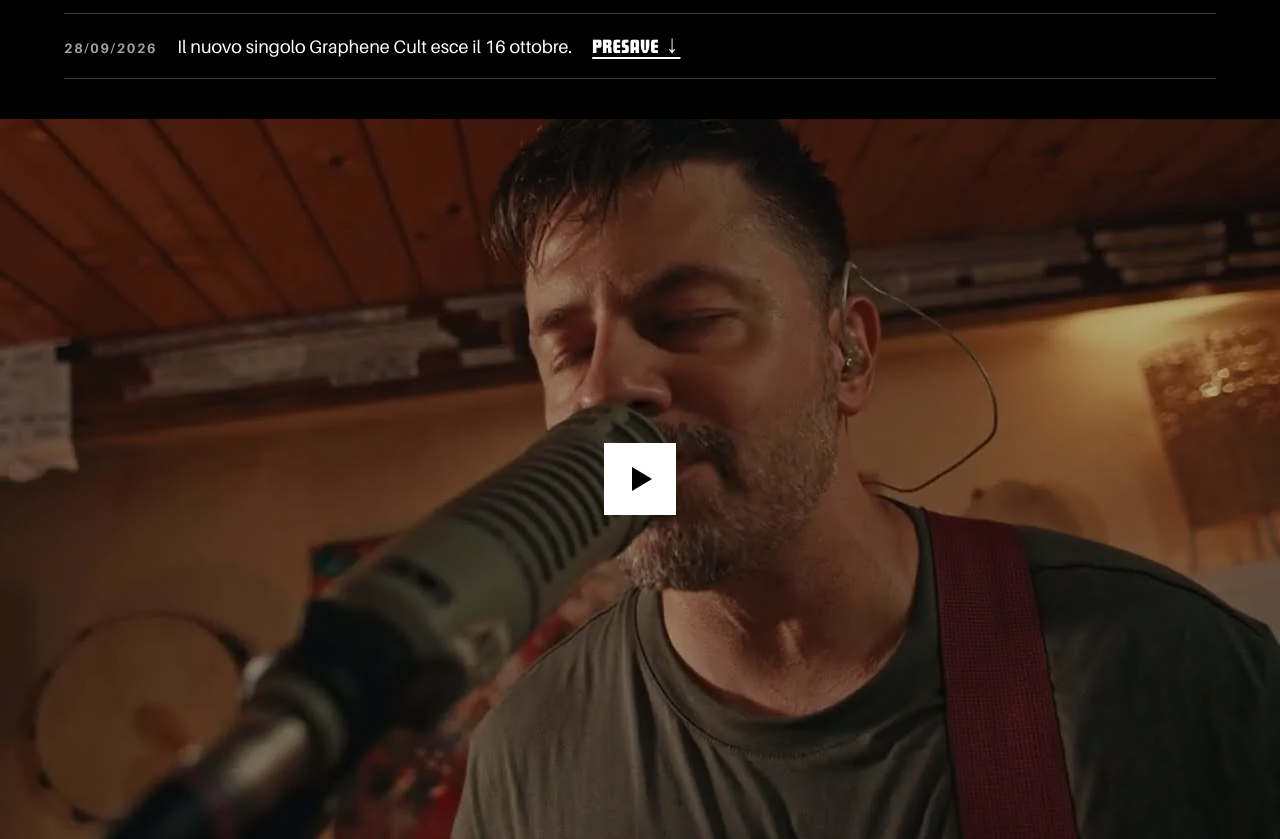
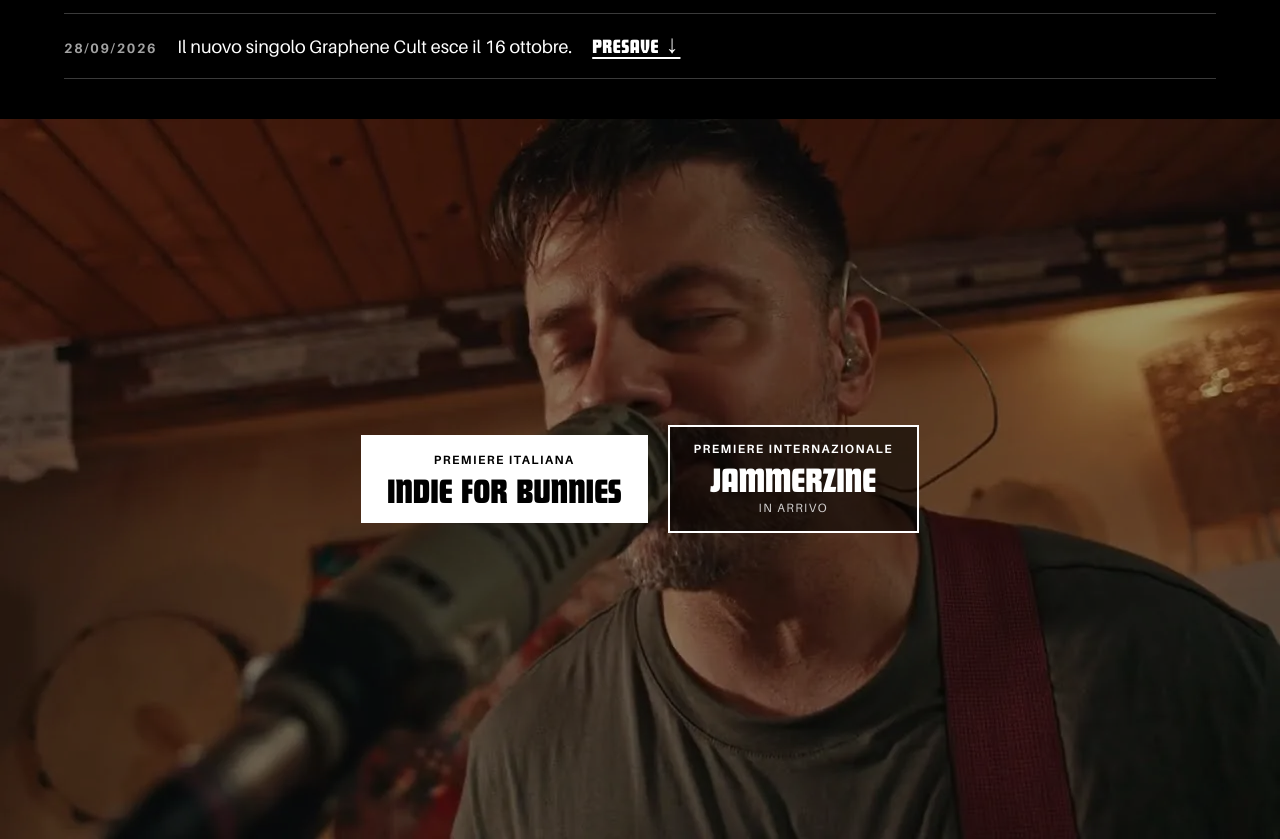
Before and after one commit to koheiband/sito, a plain HTML site: page index.html in a window 1280 px wide. Shown: the part 1671-2510 px from the top of the page. Drawn offline with Linux system fonts and the light colour scheme.

Commit message:
Video: tolto il link a YouTube; anteprima con bottoni premiere (Indie for Bunnies, Jammerzine in arrivo)
Co-Authored-By: Claude Opus 5.5 <noreply@anthropic.com>

```diff
--- a/css/style.css
+++ b/css/style.css
@@ -360,6 +360,32 @@ a.is-placeholder { cursor: not-allowed; }
 .videos--full .video__frame { width: 100%; max-height: 100svh; background: #1a1a1a; }
 .videos--full .video__title { color: var(--white); padding: 0 var(--gutter); }
 .video-section .small-print { color: var(--muted-dark); }
+/* bottoni delle premiere sovrapposti all'anteprima */
+.video__overlay {
+  position: absolute; inset: 0;
+  display: flex; flex-wrap: wrap; align-items: center; justify-content: center;
+  gap: .75rem 1.25rem; padding: 1rem;
+  background: rgba(0,0,0,.35);
+}
+.video__btn {
+  display: inline-flex; flex-direction: column; align-items: center; gap: .15rem;
+  min-width: 14rem; padding: .85rem 1.5rem;
+  background: var(--white); color: var(--black); border: 2px solid var(--white);
+  text-decoration: none; text-align: center;
+  transition: background-color .15s, color .15s;
+}
+a.video__btn:hover { background: var(--black); color: var(--white); }
+.video__btn-label { font-size: .75rem; font-weight: 700; letter-spacing: .12em; text-transform: uppercase; }
+.video__btn-name { font-family: var(--font-display); font-size: clamp(1.4rem, 3.5vw, 2.2rem); line-height: 1; text-transform: uppercase; }
+.video__btn.is-disabled { background: rgba(0,0,0,.55); color: var(--white); cursor: default; }
+.video__btn-soon { font-size: .75rem; letter-spacing: .12em; text-transform: uppercase; opacity: .8; }
+@media (max-width: 599px) {
+  .video__overlay { flex-direction: column; gap: .5rem; padding: .5rem; }
+  .video__btn { min-width: 0; width: min(100%, 15rem); padding: .45rem 1rem; }
+  .video__btn-name { font-size: 1.25rem; }
+  .video__btn-label, .video__btn-soon { font-size: .65rem; }
+}
+
 /* video non ancora pubblico: anteprima + "Coming soon" e presave sotto */
 .video__still { width: 100%; height: 100%; object-fit: cover; }
 .video__soon {
--- a/js/content.js
+++ b/js/content.js
@@ -149,13 +149,22 @@ window.KOHEI_CONTENT = {
      Il sito mostra un solo video, a tutta larghezza: il primo della lista.                                               */
   videos: [
     {
-      /* id: null → il video non è collegato: si vede solo l'anteprima con
-         "Coming soon" e il link al presave. Quando il video diventa pubblico,
-         inserire qui il codice YouTube (es. id: "abc123XYZ").            */
-      id: "GT0pt0LPsvM",
+      /* id: null → il video non è collegato a YouTube: si vede solo l'anteprima.
+           - se ci sono "premieres", sull'anteprima compaiono i loro bottoni
+             (url: null = bottone visibile ma non cliccabile, "in arrivo");
+           - altrimenti compaiono "Coming soon" e il link al presave.
+         Quando il video diventa pubblico, inserire qui il codice YouTube
+         (es. id: "abc123XYZ"): tornano il tasto play e il player.          */
+      id: null,
       title: "Graphene Cult — Live From Casetta",
       thumb: "assets/img/video-graphene-cult-live-1280.webp",
-      presave: "https://distrokid.com/hyperfollow/khei1/graphene-cult?ref=release"
+      presave: "https://distrokid.com/hyperfollow/khei1/graphene-cult?ref=release",
+      premieres: [
+        { label: { it: "Premiere italiana", en: "Italian premiere" }, name: "Indie for Bunnies",
+          url: "https://www.indieforbunnies.com/2026/10/14/video-kohei-graphene-cult-esclusiva-ifb/" },
+        { label: { it: "Premiere internazionale", en: "International premiere" }, name: "Jammerzine",
+          url: null }
+      ]
     }
   ],
 
--- a/js/i18n.js
+++ b/js/i18n.js
@@ -51,6 +51,7 @@ window.KOHEI_I18N = {
     "video.title": "Video",
     "video.play": "Riproduci",
     "video.soon": "Coming soon",
+    "video.soonShort": "in arrivo",
     "video.notice": "Cliccando, il video viene caricato da YouTube (youtube-nocookie.com), che riceverà il tuo indirizzo IP.",
     "video.missing": "Video non ancora disponibile.",
 
@@ -127,6 +128,7 @@ window.KOHEI_I18N = {
     "video.title": "Video",
     "video.play": "Play",
     "video.soon": "Coming soon",
+    "video.soonShort": "coming soon",
     "video.notice": "Clicking loads the video from YouTube (youtube-nocookie.com), which will receive your IP address.",
     "video.missing": "Video not available yet.",
 
--- a/js/main.js
+++ b/js/main.js
@@ -333,6 +333,24 @@
         var still = img(v.thumb, { it: "Anteprima del video " + v.title, en: v.title + " video preview" }, 1280, 720);
         still.classList.add("video__still");
         frame.appendChild(still);
+        if (v.premieres && v.premieres.length) {
+          // bottoni sovrapposti all'anteprima, uno per premiere
+          var over = el("div", { class: "video__overlay" });
+          v.premieres.forEach(function (p) {
+            var inner = [el("span", { class: "video__btn-label", text: loc(p.label) }), el("span", { class: "video__btn-name", text: p.name })];
+            if (p.url) {
+              var a = extLink(p.url, "", "video__btn");
+              inner.forEach(function (n) { a.insertBefore(n, a.lastChild && a.lastChild.classList && a.lastChild.classList.contains("visually-hidden") ? a.lastChild : null); });
+              over.appendChild(a);
+            } else {
+              over.appendChild(el("span", { class: "video__btn is-disabled", "aria-disabled": "true" },
+                inner.concat([el("span", { class: "video__btn-soon", text: t("video.soonShort") })])));
+            }
+          });
+          frame.appendChild(over);
+          root.appendChild(el("figure", { class: "video", style: "margin:0" }, [frame, el("figcaption", { class: "video__title", text: v.title })]));
+          return;
+        }
         var soon = el("div", { class: "video__soon" }, [
           el("p", { class: "video__soon-label", text: t("video.soon") }),
           v.presave ? extLink(v.presave, t("music.presave"), "btn btn--small btn--invert") : null
```
